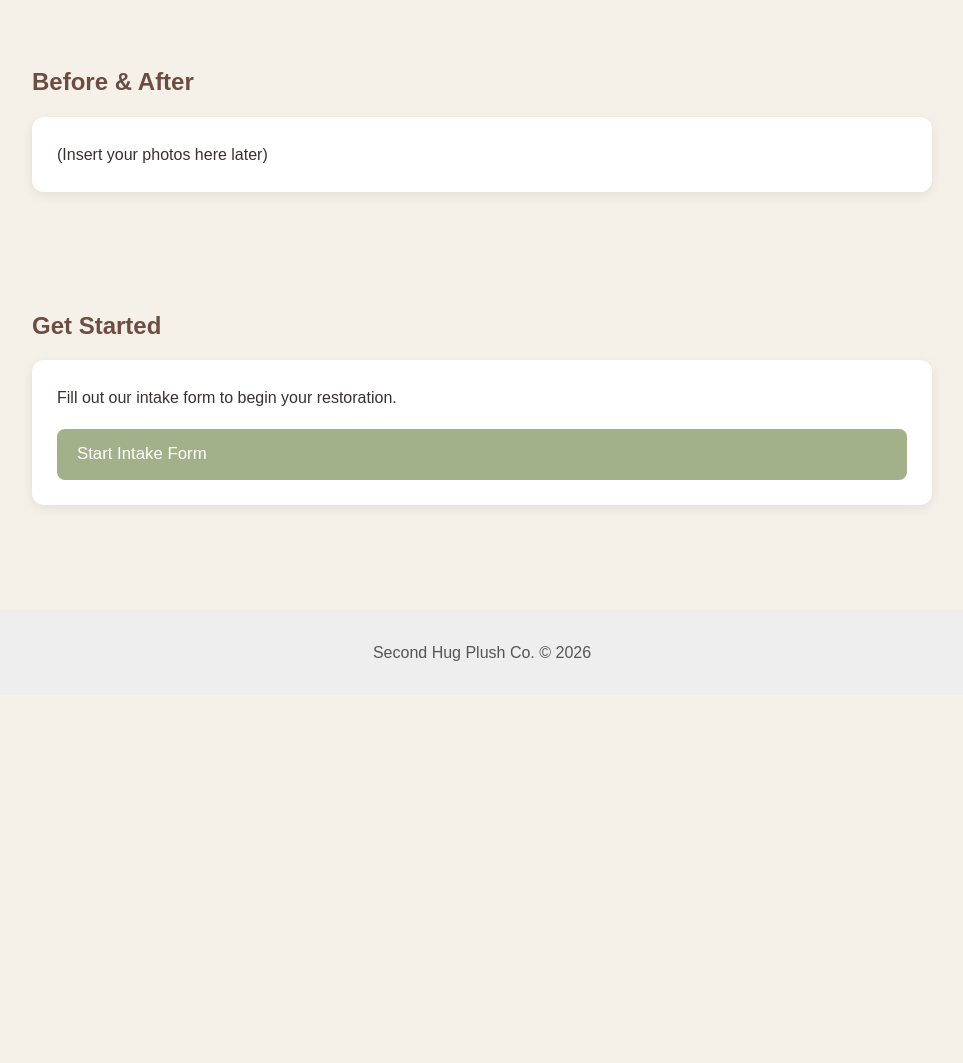
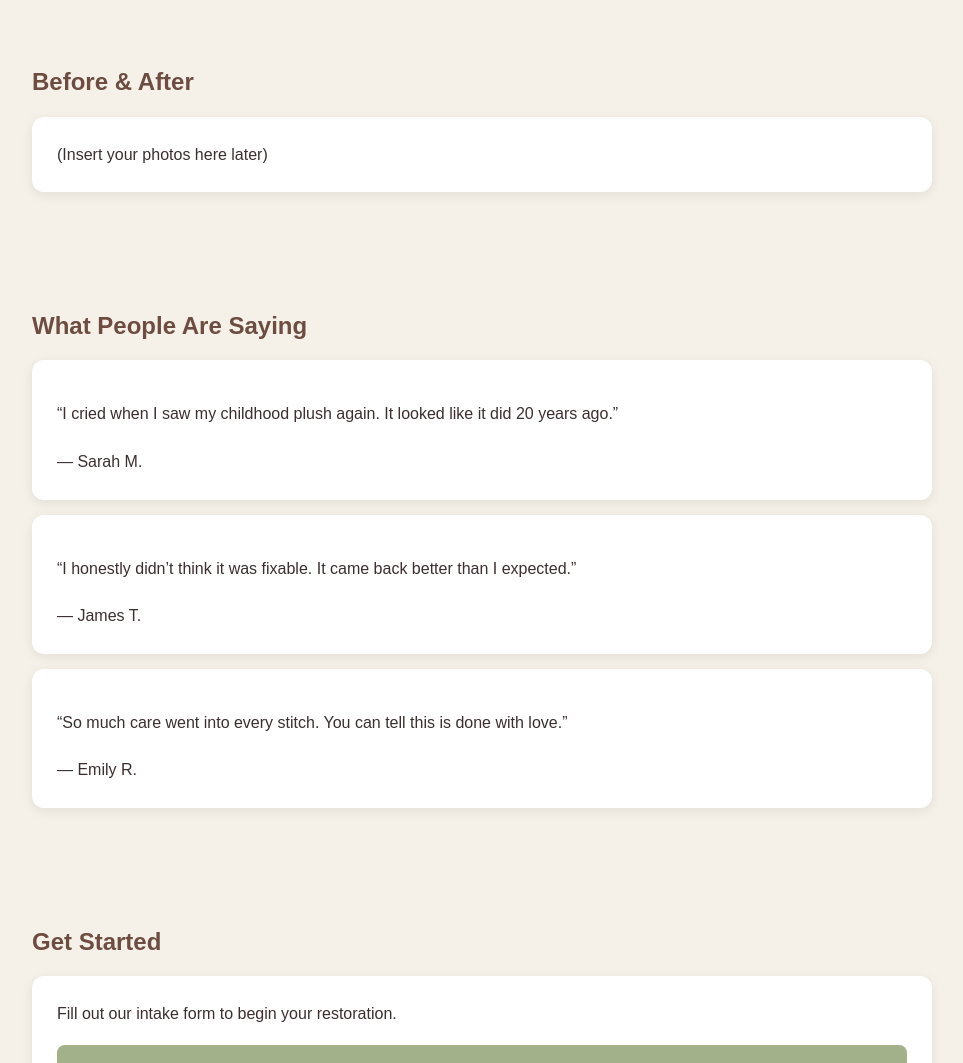
Before and after one commit to deadpan-dotcom/secondhugplushco.github.io, a plain HTML site: page index.html in a window 1280 px wide. Shown: the part 1567-2630 px from the top of the page, without its empty margins (158-1121 px from the left). Before the commit the page ends 2262 px from the top, so only its background shows below. Drawn offline with Linux system fonts and the light colour scheme.

Commit message:
Update index.html

```diff
--- a/index.html
+++ b/index.html
@@ -71,6 +71,31 @@
     </div>
 </section>
 
+<section>
+    <h2>What People Are Saying</h2>
+
+    <div class="card testimonial">
+        <p>
+            “I cried when I saw my childhood plush again. It looked like it did 20 years ago.”
+        </p>
+        <span class="testimonial-name">— Sarah M.</span>
+    </div>
+
+    <div class="card testimonial">
+        <p>
+            “I honestly didn’t think it was fixable. It came back better than I expected.”
+        </p>
+        <span class="testimonial-name">— James T.</span>
+    </div>
+
+    <div class="card testimonial">
+        <p>
+            “So much care went into every stitch. You can tell this is done with love.”
+        </p>
+        <span class="testimonial-name">— Emily R.</span>
+    </div>
+</section>
+
 <!-- CTA -->
 <section>
     <h2>Get Started</h2>
```
